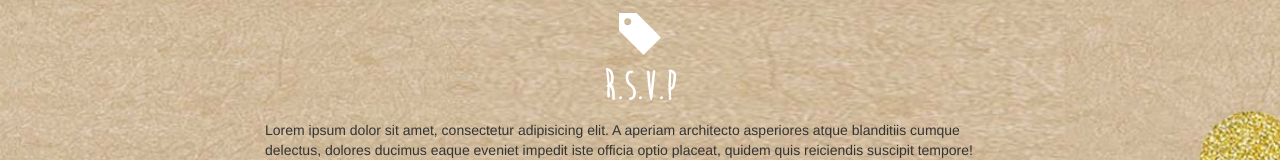
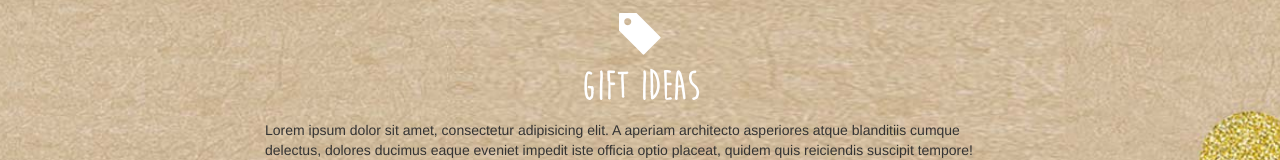
Before and after one commit to Dekeyras/wedding-site, a plain HTML site: page gifts.html in a window 1280 px wide. Shown: the part 229-389 px from the top of the page. Drawn offline with nearby package versions, Linux system fonts and the light colour scheme.

Commit message:
Updated gift page title

```diff
--- a/gifts.html
+++ b/gifts.html
@@ -40,7 +40,7 @@
         <div class="col-sm-6 col-sm-offset-3">
             <h1 class="heading">
                 <span class="glyphicon glyphicon-tag"></span>
-                <p>R.S.V.P</p>
+                <p>GIFT IDEAS</p>
             </h1>
         </div>
     </div>
```
